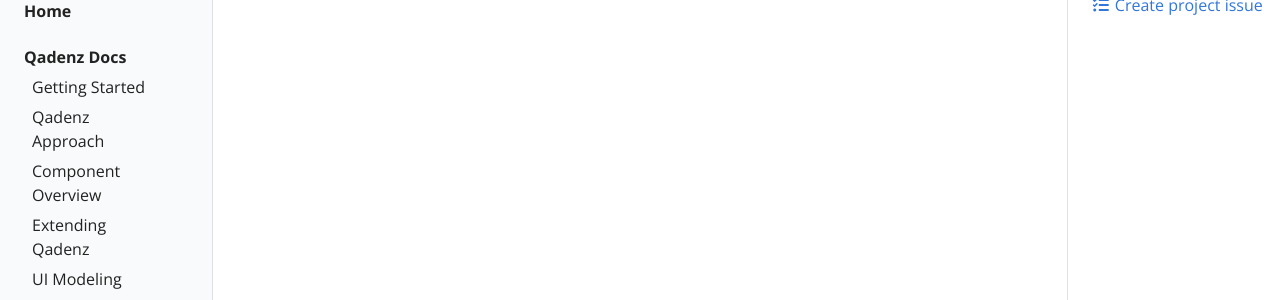
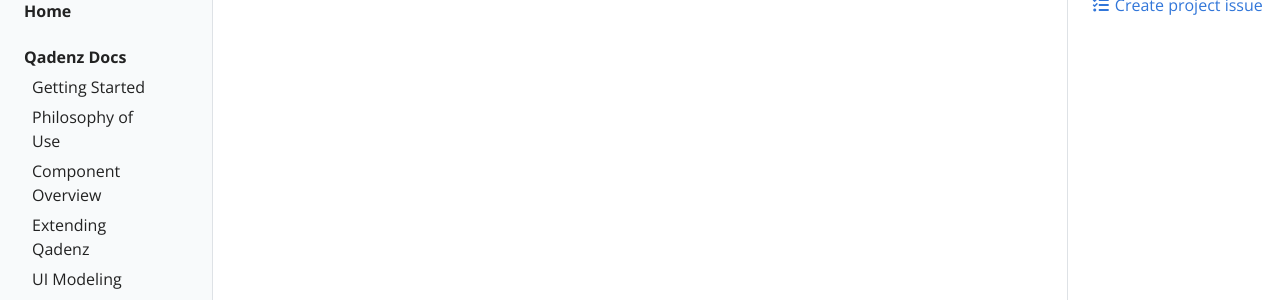
Before and after one commit to qadenz/qadenz.github.io, a Jekyll site: the page built from _docs/philosophy-of-use.md, in a window 1280 px wide. Shown: the part 143-443 px from the top of the page. Built offline with Jekyll 4.4.1, drawn with Linux system fonts in a browser that asks for light colours.

Commit message:
Changed approach to  philosophy doc

```diff
--- a/_data/toc.yml
+++ b/_data/toc.yml
@@ -5,8 +5,8 @@
   links:
     - title: "Getting Started"
       url: "docs/getting-started"
-    - title: "Qadenz Approach"
-      url: "docs/qadenz-approach"
+    - title: "Philosophy of Use"
+      url: "docs/philosophy-of-use"
     - title: "Component Overview"
       url: "docs/component-overview"
     - title: "Extending Qadenz"
```
Also changed, not shown: _docs/philosophy-of-use.md (renamed from _docs/qadenz-approach.md).
